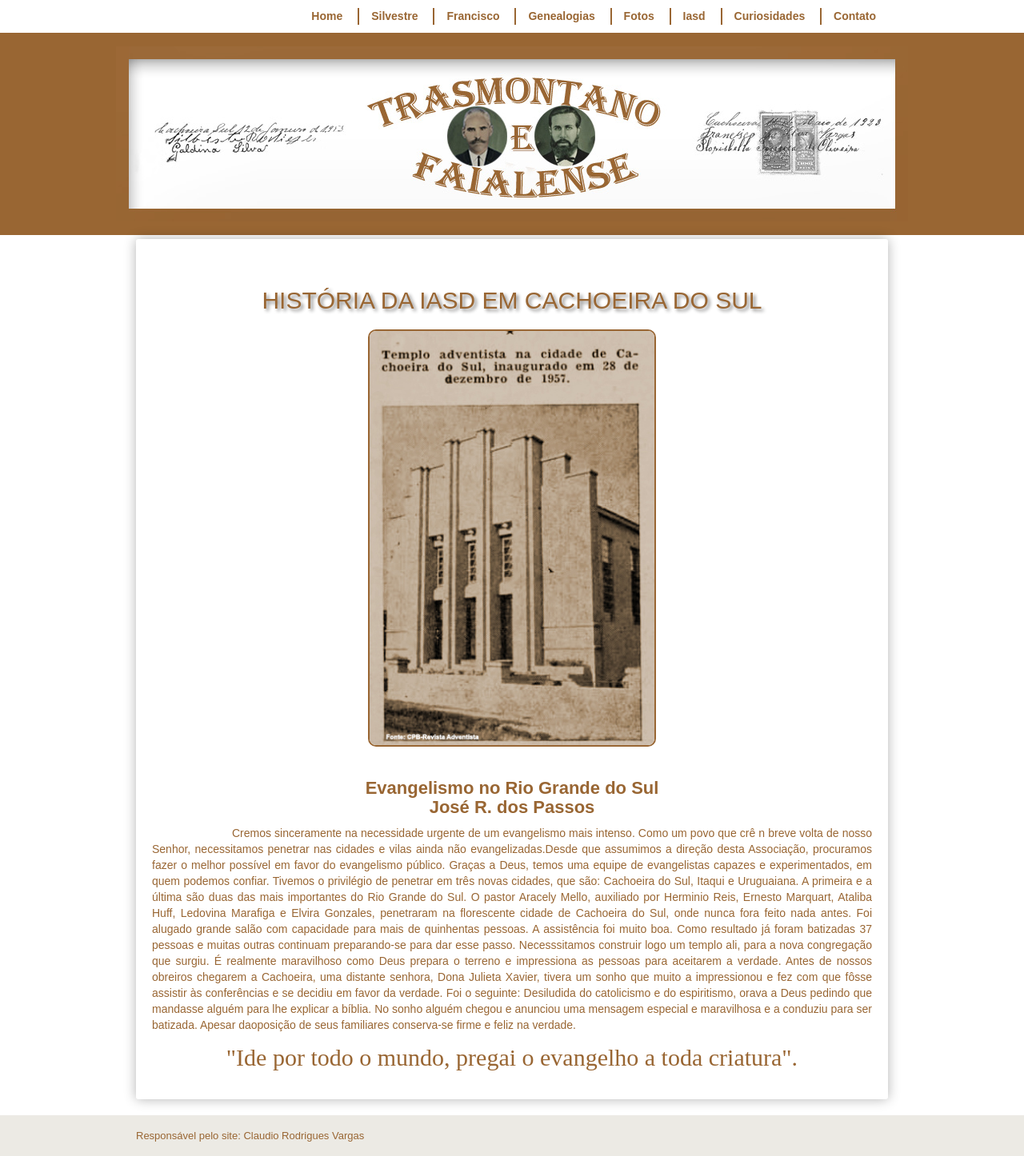
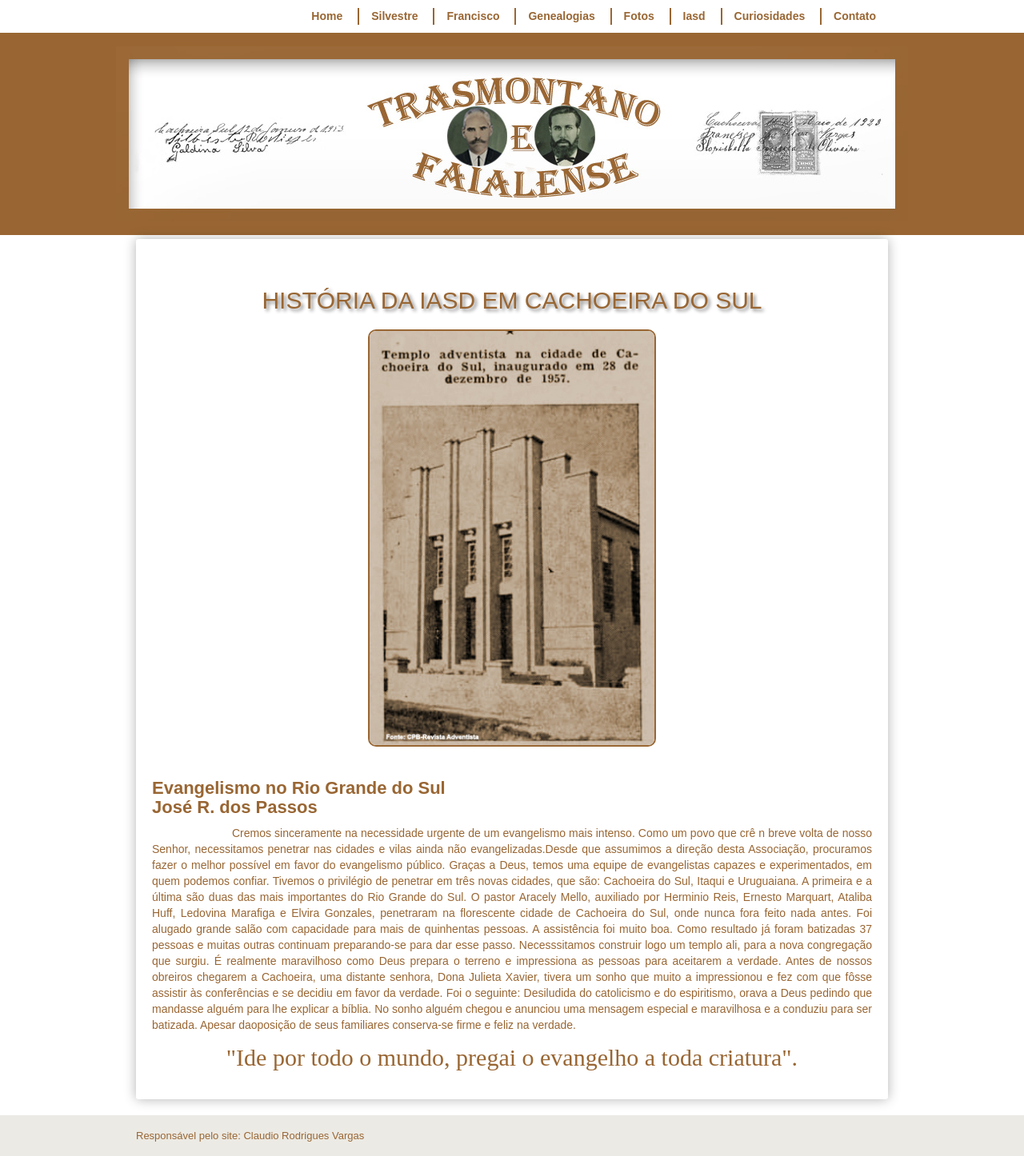
Before and after one commit to claudiovargas1955/claudiovargas1955.github.io, a Jekyll site: the page built from _pages/história-da-iasd-cachoeira.html, in a window 1280 px wide. Shown: the whole page at 80% size. Built offline with Jekyll 4.4.1, drawn with Linux system fonts in a browser that asks for light colours; some web fonts are replaced.

Commit message:
Update história-da-iasd-cachoeira.html

```diff
--- a/_pages/história-da-iasd-cachoeira.html
+++ b/_pages/história-da-iasd-cachoeira.html
@@ -88,6 +88,13 @@ figure.foto-legenda img { width: 40%;
                                 }
 figure.foto-legenda:hover figcaption {opacity: 5;
                                      }
+ h5{text-shadow: 2px 2px 3px #fff;
+     font-size: 22px;
+     font-weight: bold;
+     color: #996633;
+     text-align: left;
+     margin-top: 10px;
+     }
 </style>
 
 <h2>HISTÓRIA DA IASD EM CACHOEIRA DO SUL</h2>
```
Also changed, not shown: other parts of _pages/história-da-iasd-cachoeira.html (+2 -2 lines).
